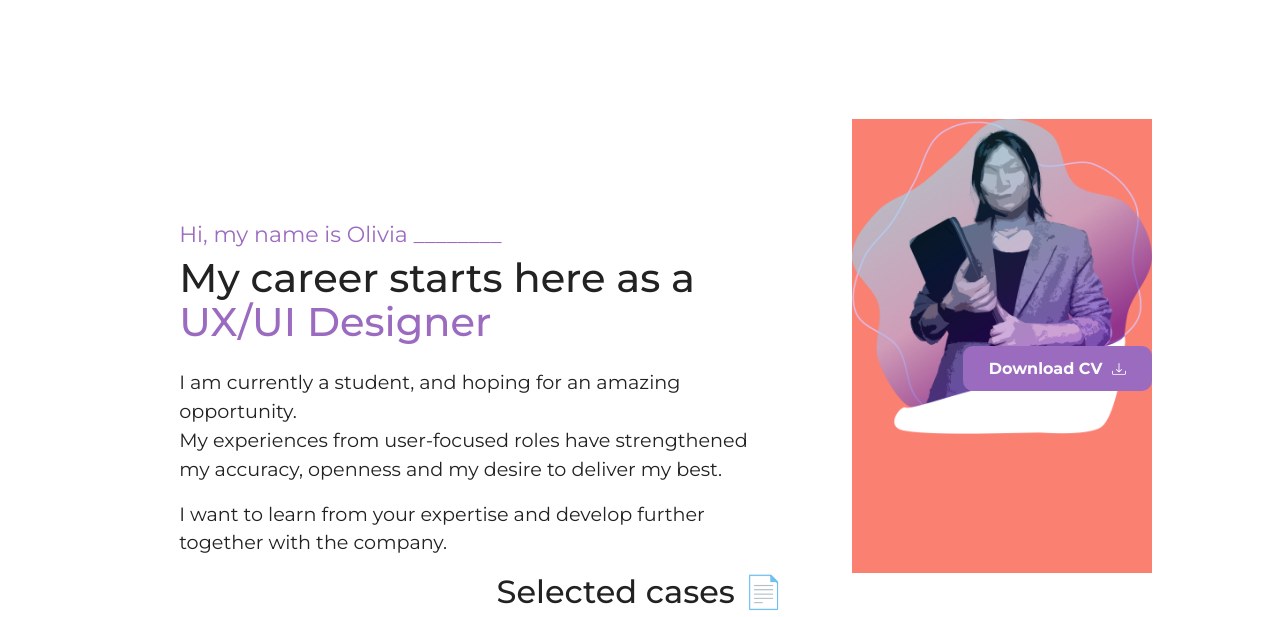
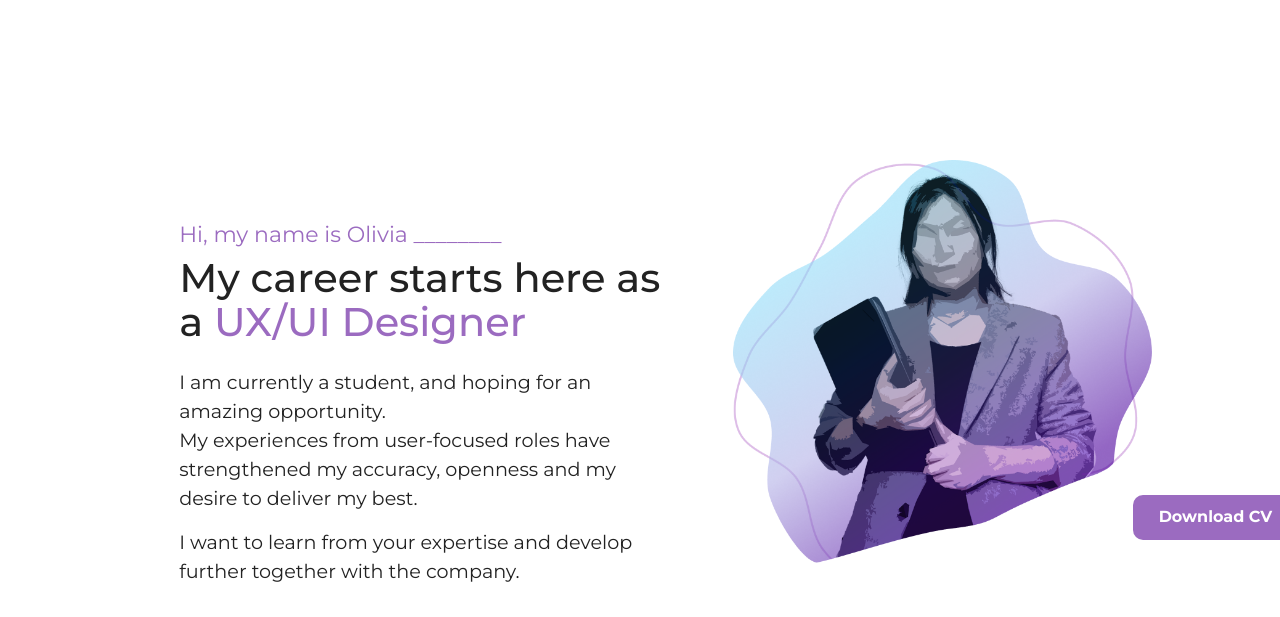
Before and after one commit to Targets100/portfolio, a plain HTML site: page index.html in a window 1280 px wide. Shown: the part 155-772 px from the top of the page. Drawn offline with nearby package versions, Linux system fonts and the light colour scheme.

Commit message:
top finished

```diff
--- a/css/topPanel.css
+++ b/css/topPanel.css
@@ -29,16 +29,12 @@
     flex-direction: column;
     flex-wrap: wrap;
     padding: 10% 5% 0 5%;
-
-    /* margin: 5%; */
     /* background-color: lightblue; */
 }
 
 .top-right-box {
     flex: 1;
-
-    position: relative;
-    display: inline-block; /* or block if you want full width */
+    padding-top: 4%;
 }
 
 .greeting {
@@ -66,16 +62,16 @@
     font-size: 1.2rem;
 }
 
-.hero-portrait {
-    width: 100%;
-    height: auto; /* keeps aspect ratio */
-    display: block;
+.img-box {
+    position: relative;
 }
 
 .btn-cv {
     position: absolute;
-    top: 50%;      /* start roughly halfway down the image */
-    right: 0;    /* start at the right edge of the image */
+    position: absolute;
+    margin-left: auto;
+    bottom: 60px;
+    left: 400px;
 
     background-color: var(--primary-purple);
     color: white;
@@ -108,3 +104,7 @@
     flex-direction: column;
     align-items: center;
 }
+
+.top-bottom-box-text h2 {
+    color: var(--primary-purple);
+}
--- a/index.html
+++ b/index.html
@@ -116,7 +116,8 @@
 								with the company.
 							</p>
 						</div>
-						<div style="background-color: salmon;" class="top-right-box">
+						<div class="top-right-box">
+							<div class="img-box">
 								<img
 									src="mainphoto.png"
 									alt="Olivia Portrait"
@@ -133,6 +134,7 @@
 										/>
 									</svg>
 								</button>
+							</div>
 						</div>
 					</div>
 					<div class="top-bottom-box">
@@ -160,8 +162,6 @@
 
 			<div class="hero-image-container">
 				<img src="mainphoto.png" alt="Olivia Portrait" class="hero-portrait" />
-
-
 			</div>
 			<div class="panel">
 				<div></div>
--- a/style.css
+++ b/style.css
@@ -20,6 +20,7 @@ body {
     overflow: hidden;
     overflow-y: auto;
     scroll-behavior: smooth;
+    box-sizing: border-box;
 }
 
 /* Main header navigation */
```
Lines whose indentation alone changed are shown as unchanged.
